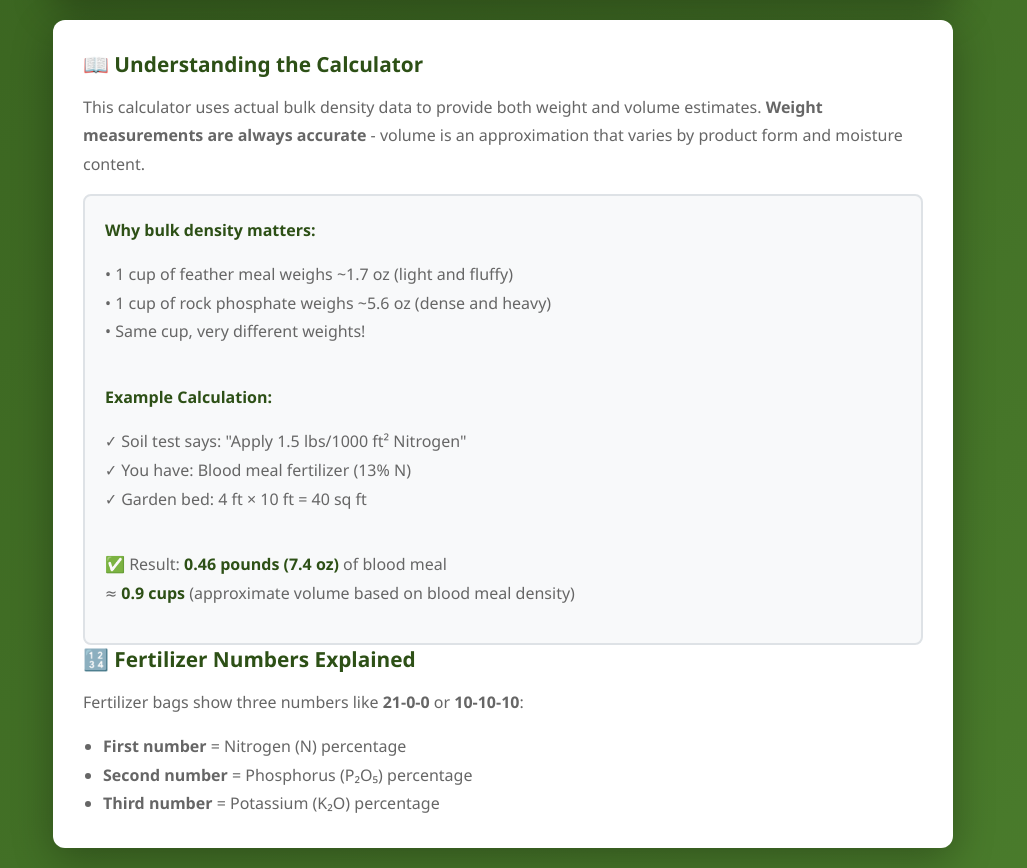
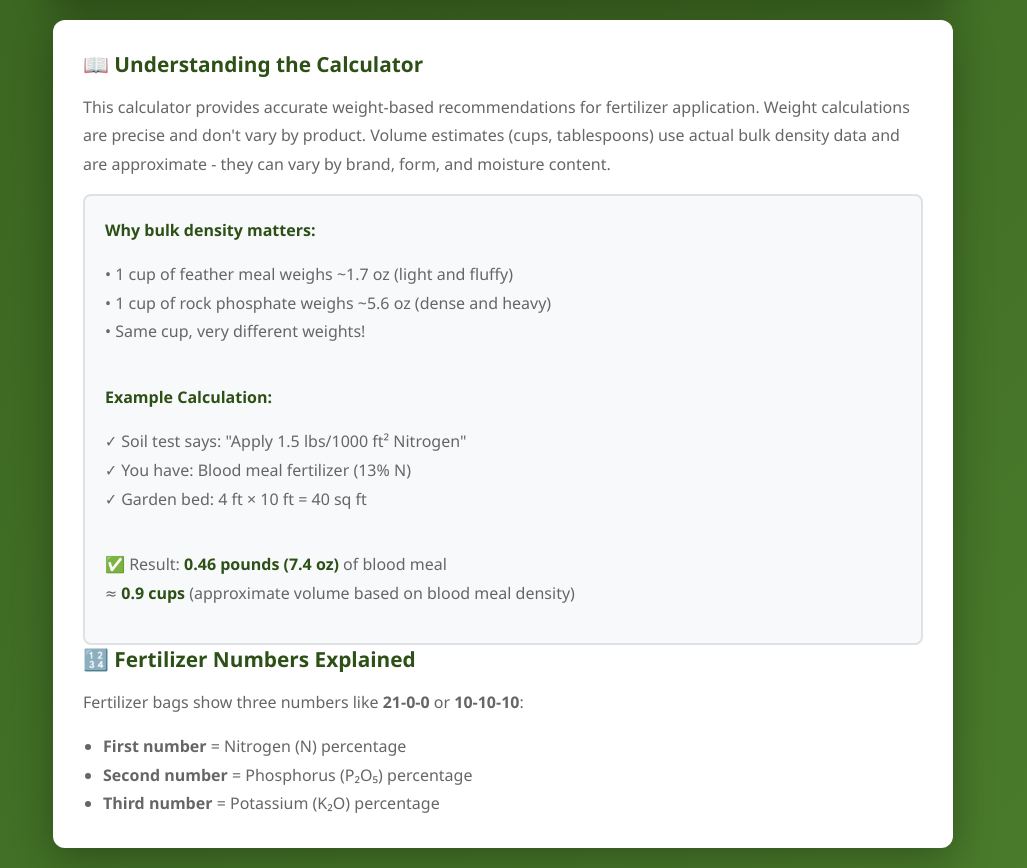
Before and after one commit to Fertilizer-Calculator/Fertilizer-Calculator, a plain HTML site: page index.html in a window 1280 px wide. Shown: the part 1912-2780 px from the top of the page, without its empty margins (137-1164 px from the left). Drawn offline with Linux system fonts and the light colour scheme.

Commit message:
Add files via upload

```diff
--- a/index.html
+++ b/index.html
@@ -474,7 +474,7 @@
         <!-- Help Section -->
         <div class="help-section">
             <h3>📖 Understanding the Calculator</h3>
-            <p>This calculator uses actual bulk density data to provide both weight and volume estimates. <strong>Weight measurements are always accurate</strong> - volume is an approximation that varies by product form and moisture content.</p>
+            <p>This calculator provides accurate weight-based recommendations for fertilizer application. Weight calculations are precise and don't vary by product. Volume estimates (cups, tablespoons) use actual bulk density data and are approximate - they can vary by brand, form, and moisture content.</p>
 
             <div class="example-card">
                 <p><strong>Why bulk density matters:</strong></p>
```
